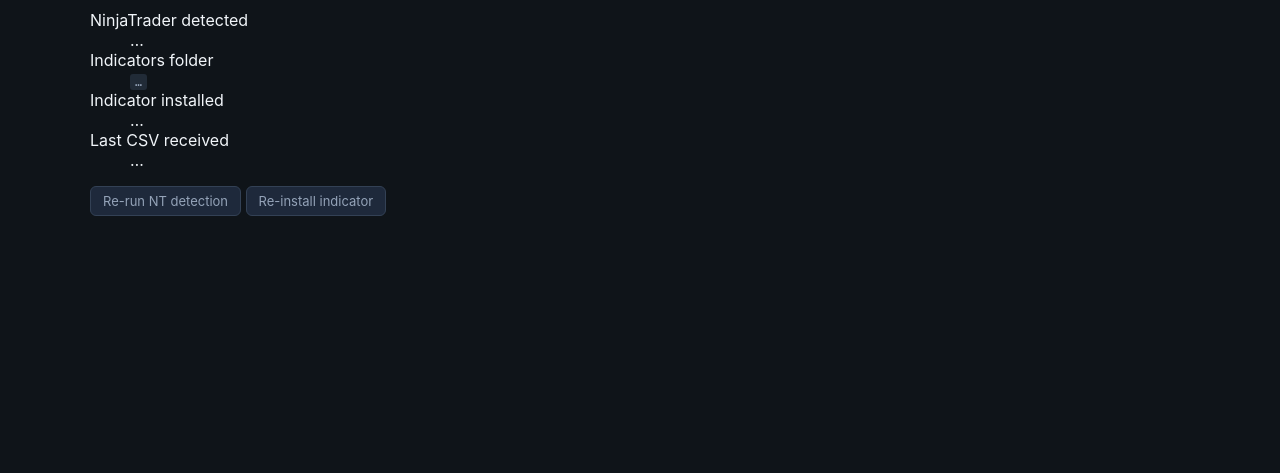
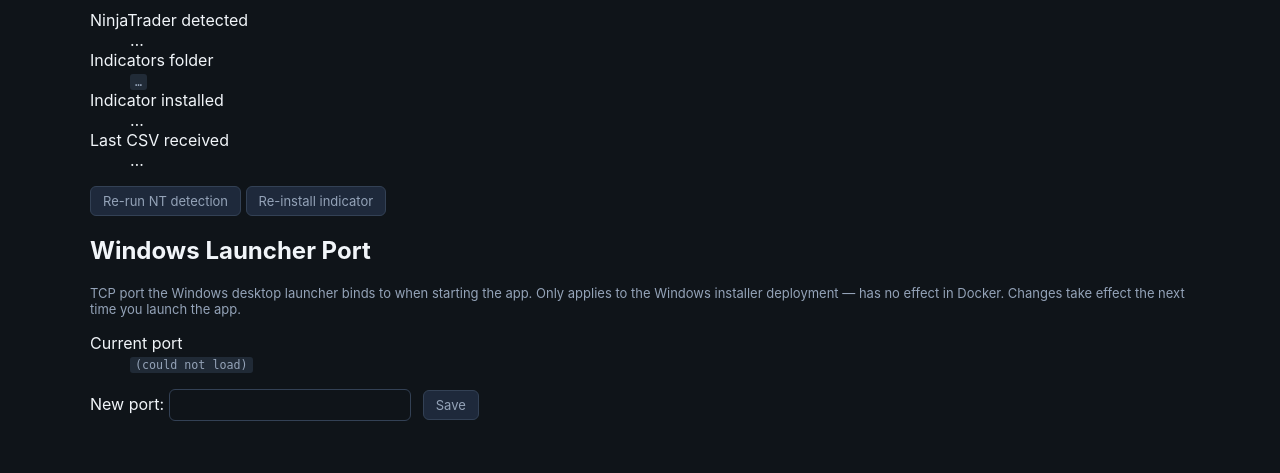
Before and after one commit to qsor27/NinjaFuturesLogger, a Python web app: template templates/settings_index.html in a window 1280 px wide. Shown: the part 577-1050 px from the top of the page. Before the commit the page ends 793 px from the top, so only its background shows below. Run offline with Jinja, Linux system fonts and the light colour scheme; the template is opened without the code that fills it, so the values that code supplies are empty.

Commit message:
feat(settings): Windows launcher port panel with save + restart-required notice

```diff
--- /dev/null
+++ b/static/js/windows_port.js
@@ -0,0 +1,51 @@
+const panel = document.getElementById("windows-port-panel");
+if (panel) {
+  const endpoint = panel.dataset.endpoint;
+  const portDisplay = panel.querySelector('[data-field="port"]');
+  const portInput = panel.querySelector('[data-field="port-input"]');
+  const status = panel.querySelector('[data-region="status"]');
+
+  async function refresh() {
+    const resp = await fetch(endpoint);
+    if (!resp.ok) {
+      portDisplay.textContent = "(could not load)";
+      return;
+    }
+    const data = await resp.json();
+    portDisplay.textContent = data.port;
+    portInput.value = data.port;
+  }
+
+  async function save() {
+    const value = parseInt(portInput.value, 10);
+    if (Number.isNaN(value) || value < 1024 || value > 65535) {
+      status.textContent = "Port must be 1024-65535.";
+      status.style.color = "var(--danger, #c33)";
+      return;
+    }
+    status.textContent = "Saving…";
+    status.style.color = "var(--text-secondary)";
+    const resp = await fetch(endpoint, {
+      method: "PUT",
+      headers: { "Content-Type": "application/json" },
+      body: JSON.stringify({ port: value }),
+    });
+    const body = await resp.json();
+    if (!resp.ok) {
+      status.textContent = body.error || "Save failed.";
+      status.style.color = "var(--danger, #c33)";
+      return;
+    }
+    portDisplay.textContent = body.port;
+    status.textContent = body.restart_required
+      ? "Saved. Restart the app for the new port to take effect."
+      : "Saved.";
+    status.style.color = "var(--text-secondary)";
+  }
+
+  panel.addEventListener("click", (e) => {
+    if (e.target?.dataset?.action === "save") save();
+  });
+
+  refresh();
+}
--- /dev/null
+++ b/templates/partials/windows_port_panel.html
@@ -0,0 +1,24 @@
+<section class="settings-panel" id="windows-port-panel"
+         data-endpoint="/api/settings/windows-port">
+  <h2>Windows Launcher Port</h2>
+  <p style="color: var(--text-secondary); font-size: 13px; margin-top: 0;">
+    TCP port the Windows desktop launcher binds to when starting the app.
+    Only applies to the Windows installer deployment &mdash; has no effect
+    in Docker. Changes take effect the next time you launch the app.
+  </p>
+
+  <dl class="settings-keyvalue">
+    <dt>Current port</dt>
+    <dd><code data-field="port">&hellip;</code></dd>
+  </dl>
+
+  <div class="settings-actions" style="display: flex; gap: 12px; align-items: center;">
+    <label>
+      New port:
+      <input type="number" data-field="port-input" min="1024" max="65535" style="width: 100px;">
+    </label>
+    <button type="button" data-action="save">Save</button>
+    <span data-region="status" aria-live="polite" style="color: var(--text-secondary); font-size: 13px;"></span>
+  </div>
+</section>
+<script type="module" src="{{ url_for('static', filename='js/windows_port.js') }}"></script>
--- a/templates/settings_index.html
+++ b/templates/settings_index.html
@@ -32,6 +32,7 @@
     </div>
   </section>
   {% include "partials/nt_connection_panel.html" %}
+  {% include "partials/windows_port_panel.html" %}
 </div>
 <script src="{{ url_for('static', filename='js/settings_theme.js') }}" defer></script>
 {% endblock %}
```
